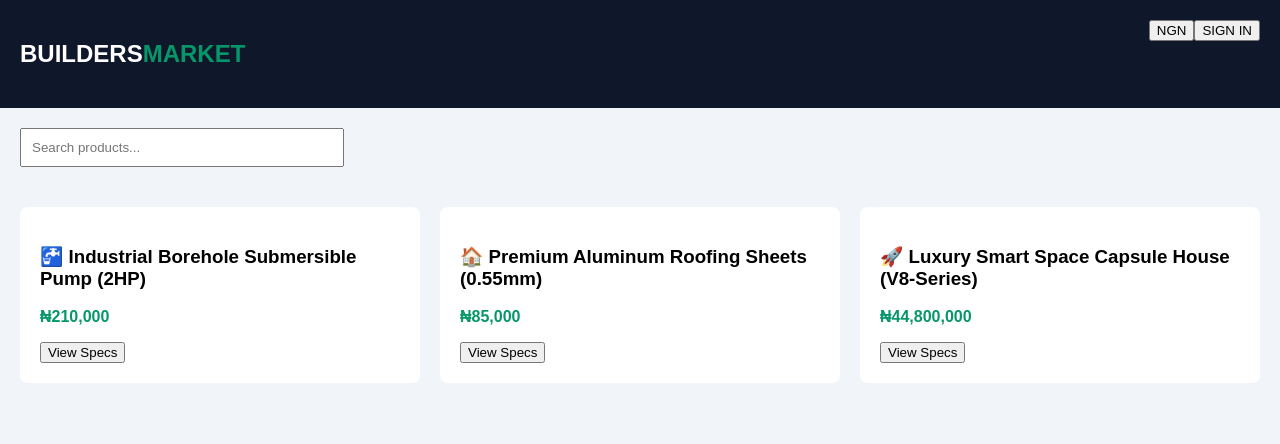
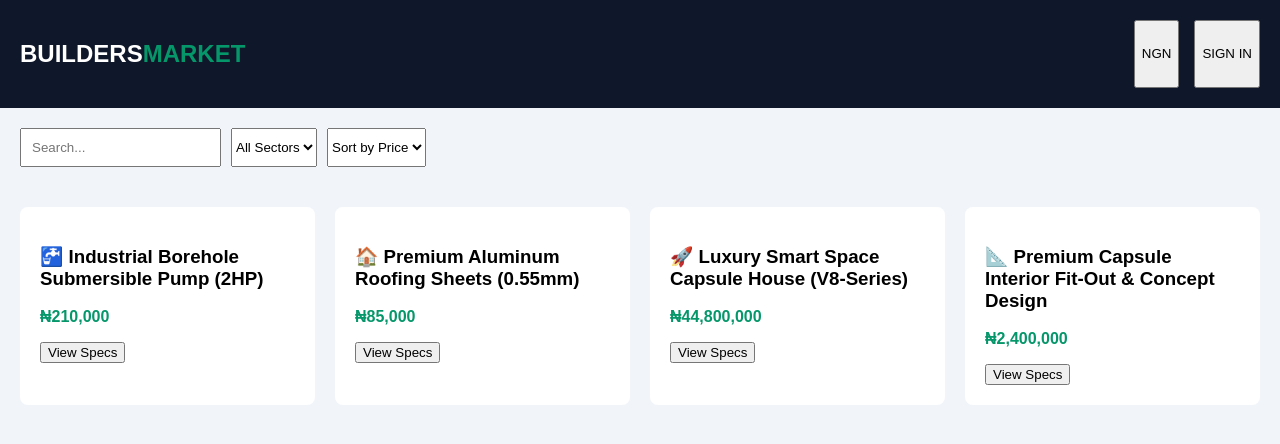
Before and after one commit to francisjolaoso1-dev/buildersmarket-v2, a Next.js app: page / in a window 1280 px wide. Shown: the top 444 px of the page. Built offline with nearby package versions, Linux system fonts and the light colour scheme.

Commit message:
Update page.js

```diff
--- a/src/app/page.js
+++ b/src/app/page.js
@@ -1,46 +1,72 @@
 'use client';
 import { useState } from 'react';
 
-// 1. DATA (All your original products)
 const INITIAL_PRODUCTS = [
-  { id: 1, name: 'Industrial Borehole Submersible Pump (2HP)', category: 'Plumbing', ngn: '₦210,000', usd: '$131.00', dutyNgn: '₦14,700', dutyUsd: '$9.17', totalNgn: '₦224,700', totalUsd: '$140.17', origin: 'Guangdong Shipping Depot', type: 'CHINA IMPORTED', color: '#e53e3e', icon: ' 🚰 ' },
-  { id: 2, name: 'Premium Aluminum Roofing Sheets (0.55mm)', category: 'Aluminum', ngn: '₦85,000', usd: '$53.00', dutyNgn: '₦5,950', dutyUsd: '$3.71', totalNgn: '₦90,950', totalUsd: '$56.71', origin: 'Abuja Central Warehouse', type: 'LOCAL DISTRIBUTOR', color: '#16a34a', icon: ' 🏠 ' },
-  { id: 3, name: 'Luxury Smart Space Capsule House (V8-Series)', category: 'Prefab Structural', ngn: '₦44,800,000', usd: '$28,000.00', dutyNgn: '₦3,136,000', dutyUsd: '$1,960.00', totalNgn: '₦47,936,000', totalUsd: '$29,960.00', origin: 'Foshan Prefab Industry Zone', type: 'CHINA IMPORTED', color: '#2563eb', icon: ' 🚀 ' }
+  { id: 1, name: 'Industrial Borehole Submersible Pump (2HP)', category: 'Plumbing', ngn: '₦210,000', usd: '$131.00', origin: 'Guangdong Shipping Depot', type: 'CHINA IMPORTED', icon: ' 🚰 ' },
+  { id: 2, name: 'Premium Aluminum Roofing Sheets (0.55mm)', category: 'Aluminum', ngn: '₦85,000', usd: '$53.00', origin: 'Abuja Central Warehouse', type: 'LOCAL DISTRIBUTOR', icon: ' 🏠 ' },
+  { id: 3, name: 'Luxury Smart Space Capsule House (V8-Series)', category: 'Prefab Structural', ngn: '₦44,800,000', usd: '$28,000.00', origin: 'Foshan Prefab Industry Zone', type: 'CHINA IMPORTED', icon: ' 🚀 ' },
+  { id: 4, name: 'Premium Capsule Interior Fit-Out & Concept Design', category: 'Architectural Design', ngn: '₦2,400,000', usd: '$1,500.00', origin: 'Digital Delivery Hub', type: 'DESIGN PACKAGE', icon: ' 📐 ' }
 ];
 
 export default function Home() {
-  // 2. ALL FUNCTIONAL STATES
+  // State Management
   const [activeTab, setActiveTab] = useState('market');
   const [searchTerm, setSearchTerm] = useState('');
+  const [selectedCategory, setSelectedCategory] = useState('All');
+  const [sortOrder, setSortOrder] = useState('default');
   const [viewMode, setViewMode] = useState('NGN');
-  const [products, setProducts] = useState(INITIAL_PRODUCTS);
   const [showModal, setShowModal] = useState(false);
   const [modalItem, setModalItem] = useState(null);
   const [currentUser, setCurrentUser] = useState(null);
 
-  // 3. SEARCH & SORT LOGIC
-  const filtered = products.filter(p => p.name.toLowerCase().includes(searchTerm.toLowerCase()));
+  // Logic: Filter and Sort
+  const filtered = INITIAL_PRODUCTS.filter(p =>
+    (p.name.toLowerCase().includes(searchTerm.toLowerCase())) &&
+    (selectedCategory === 'All' || p.category === selectedCategory)
+  );
+
+  const display = [...filtered].sort((a, b) => {
+    const vA = parseFloat(a.ngn.replace(/[₦,]/g, ''));
+    const vB = parseFloat(b.ngn.replace(/[₦,]/g, ''));
+    return sortOrder === 'low' ? vA - vB : sortOrder === 'high' ? vB - vA : 0;
+  });
 
   return (
     <div style={{ fontFamily: 'sans-serif', backgroundColor: '#f1f5f9', minHeight: '100vh' }}>
-      {/* HEADER */}
+      {/* Header */}
       <header style={{ backgroundColor: '#0f172a', color: '#fff', padding: '20px', display: 'flex', justifyContent: 'space-between' }}>
         <h2>BUILDERS<span style={{ color: '#059669' }}>MARKET</span></h2>
-        <div>
+        <div style={{ display: 'flex', gap: '15px' }}>
           <button onClick={() => setViewMode(viewMode === 'NGN' ? 'USD' : 'NGN')}>{viewMode}</button>
-          {!currentUser ? <button onClick={() => setCurrentUser({name: 'Builder'})}>SIGN IN</button> : <span>Hi {currentUser.name}</span>}
+          {!currentUser ? (
+            <button onClick={() => setCurrentUser({name: 'Builder'})}>SIGN IN</button>
+          ) : (
+            <span>Welcome, {currentUser.name}</span>
+          )}
         </div>
       </header>
 
-      {/* SEARCH BAR */}
-      <section style={{ padding: '20px' }}>
-        <input placeholder="Search products..." onChange={(e) => setSearchTerm(e.target.value)} style={{ padding: '10px', width: '300px' }} />
+      {/* Controls: Search, Category, Sorting */}
+      <section style={{ padding: '20px', display: 'flex', gap: '10px' }}>
+        <input placeholder="Search..." onChange={(e) => setSearchTerm(e.target.value)} style={{ padding: '10px' }} />
+        <select onChange={(e) => setSelectedCategory(e.target.value)}>
+          <option value="All">All Sectors</option>
+          <option value="Plumbing">Plumbing</option>
+          <option value="Aluminum">Aluminum</option>
+          <option value="Prefab Structural">Prefab</option>
+          <option value="Architectural Design">Design</option>
+        </select>
+        <select onChange={(e) => setSortOrder(e.target.value)}>
+          <option value="default">Sort by Price</option>
+          <option value="low">Low to High</option>
+          <option value="high">High to Low</option>
+        </select>
       </section>
 
-      {/* PRODUCT GRID */}
-      <main style={{ display: 'grid', gridTemplateColumns: 'repeat(3, 1fr)', gap: '20px', padding: '20px' }}>
-        {filtered.map(p => (
-          <div key={p.id} style={{ backgroundColor: '#fff', padding: '20px', borderRadius: '8px' }}>
+      {/* Grid */}
+      <main style={{ display: 'grid', gridTemplateColumns: 'repeat(auto-fit, minmax(250px, 1fr))', gap: '20px', padding: '20px' }}>
+        {display.map(p => (
+          <div key={p.id} style={{ background: '#fff', padding: '20px', borderRadius: '8px' }}>
             <h3>{p.icon} {p.name}</h3>
             <p style={{ fontWeight: 'bold', color: '#059669' }}>{viewMode === 'NGN' ? p.ngn : p.usd}</p>
             <button onClick={() => { setModalItem(p); setShowModal(true); }}>View Specs</button>
@@ -48,10 +74,10 @@
         ))}
       </main>
 
-      {/* MODAL */}
+      {/* Modal */}
       {showModal && (
-        <div style={{ position: 'fixed', top: 0, left: 0, right: 0, bottom: 0, backgroundColor: 'rgba(0,0,0,0.5)', display: 'flex', alignItems: 'center', justifyContent: 'center' }}>
-          <div style={{ background: '#fff', padding: '20px', borderRadius: '8px' }}>
+        <div style={{ position: 'fixed', top:0, left:0, right:0, bottom:0, background: 'rgba(0,0,0,0.5)', display: 'flex', alignItems: 'center', justifyContent: 'center' }}>
+          <div style={{ background: '#fff', padding: '30px', borderRadius: '8px' }}>
             <h2>{modalItem.name}</h2>
             <button onClick={() => setShowModal(false)}>Close</button>
           </div>
```
